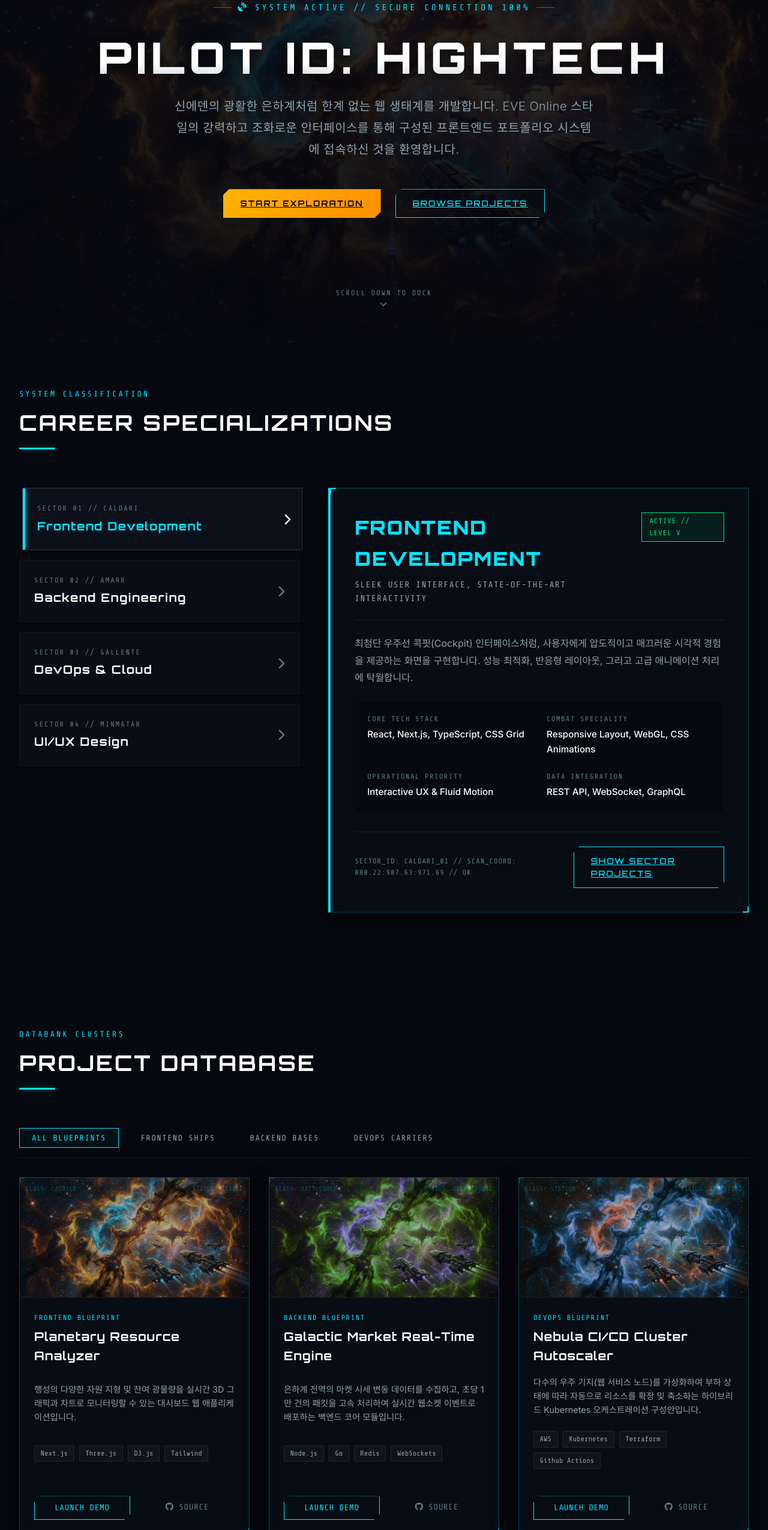
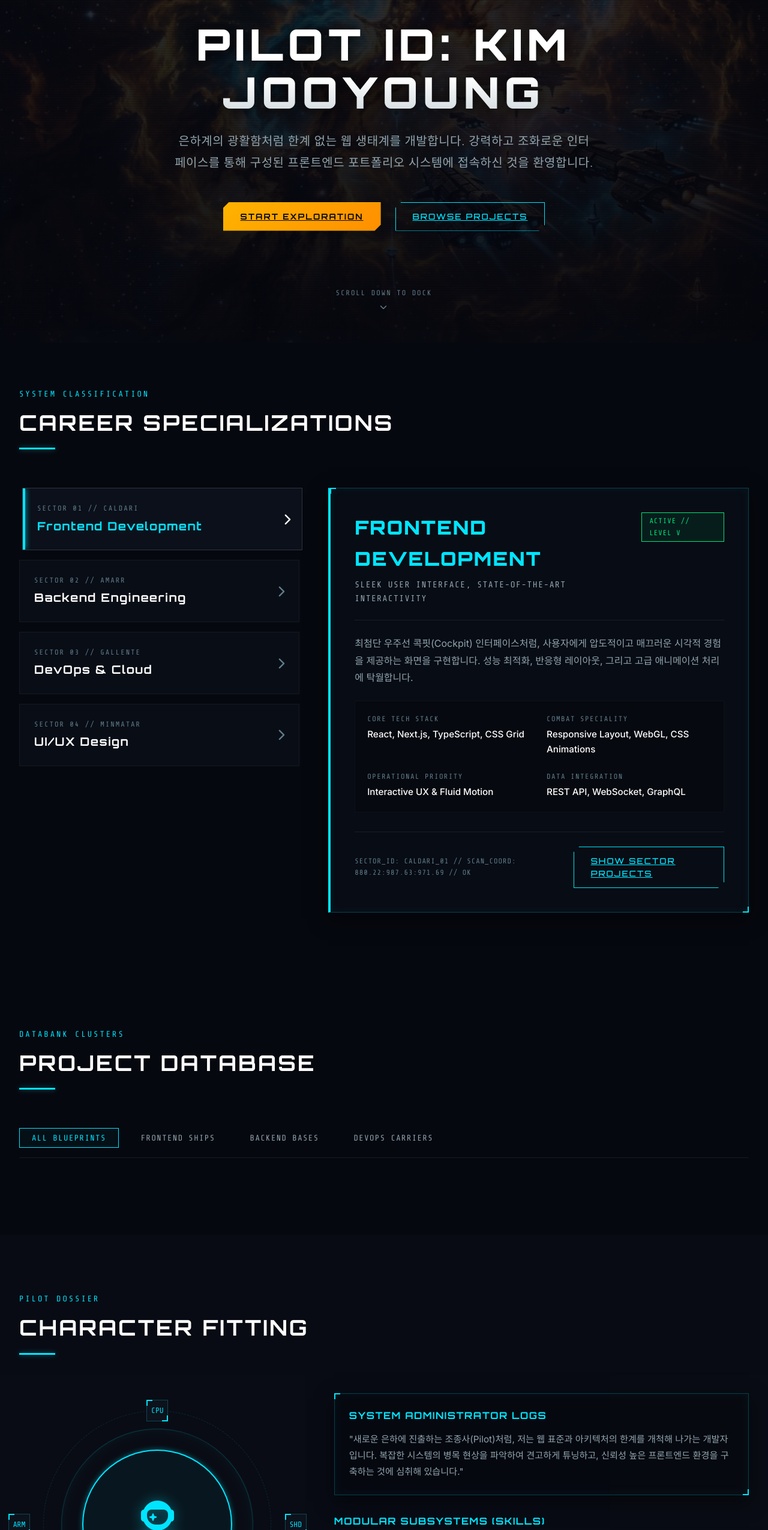
Before and after one commit to LHZ314/BibeCoding_portfolio, a plain HTML site: page index.html in a window 1280 px wide. Shown: the part 250-2800 px from the top of the page at 60% size. Drawn offline with nearby package versions, Linux system fonts and the light colour scheme.

Commit message:
Optimize scrolling performance and update profile avatar/project elements

```diff
--- a/app.js
+++ b/app.js
@@ -141,9 +141,11 @@ document.addEventListener('DOMContentLoaded', () => {
     });
   });
 
-  // --- Active Navigation Highlighting on Scroll ---
-  const sections = document.querySelectorAll('section');
-  window.addEventListener('scroll', () => {
+  // --- Combined Throttled Scroll Listener (requestAnimationFrame) ---
+  let scrollTick = false;
+
+  const handleScroll = () => {
+    // 1. Active Navigation Highlighting
     let current = '';
     const scrollPos = window.scrollY + 200;
 
@@ -161,7 +163,38 @@ document.addEventListener('DOMContentLoaded', () => {
         link.classList.add('active');
       }
     });
+
+    // 2. Skill Progress Bar Scroll Animation
+    if (!animationTriggered && skillSection) {
+      const sectionTop = skillSection.getBoundingClientRect().top;
+      const triggerPoint = window.innerHeight - 100;
+
+      if (sectionTop < triggerPoint) {
+        skillBars.forEach(bar => {
+          const level = bar.getAttribute('data-level');
+          bar.style.width = level;
         });
+
+        // Play a quick charging sound for skills
+        playSound(300, 'sawtooth', 0.5, 0.02);
+        setTimeout(() => playSound(900, 'sine', 0.2, 0.03), 400);
+
+        animationTriggered = true;
+      }
+    }
+
+    scrollTick = false;
+  };
+
+  window.addEventListener('scroll', () => {
+    if (!scrollTick) {
+      window.requestAnimationFrame(handleScroll);
+      scrollTick = true;
+    }
+  });
+
+  // Trigger once on load
+  setTimeout(handleScroll, 500);
 
   // --- Faction/Specialization Interactive System ---
   const factionItems = document.querySelectorAll('.faction-item');
@@ -192,27 +225,33 @@ document.addEventListener('DOMContentLoaded', () => {
 
       // Shift nebula background color slightly based on sector
       const nebulaBg = document.getElementById('nebulaBg');
+      if (nebulaBg) {
         if (factionType === 'frontend') nebulaBg.style.filter = 'hue-rotate(0deg)';
         if (factionType === 'backend') nebulaBg.style.filter = 'hue-rotate(60deg)';
         if (factionType === 'devops') nebulaBg.style.filter = 'hue-rotate(120deg)';
         if (factionType === 'uiux') nebulaBg.style.filter = 'hue-rotate(-60deg)';
+      }
 
       // Update content elements with subtle fade animation
+      if (detailWindow) {
         detailWindow.style.opacity = '0.5';
         detailWindow.style.transform = 'translateY(5px)';
+      }
 
       setTimeout(() => {
-        detailName.textContent = data.name;
-        detailSlogan.textContent = data.slogan;
-        detailDesc.textContent = data.desc;
-        detailStack.textContent = data.stack;
-        detailSpeciality.textContent = data.speciality;
-        detailPriority.textContent = data.priority;
-        detailData.textContent = data.data;
-        detailTicker.textContent = data.ticker;
+        if (detailName) detailName.textContent = data.name;
+        if (detailSlogan) detailSlogan.textContent = data.slogan;
+        if (detailDesc) detailDesc.textContent = data.desc;
+        if (detailStack) detailStack.textContent = data.stack;
+        if (detailSpeciality) detailSpeciality.textContent = data.speciality;
+        if (detailPriority) detailPriority.textContent = data.priority;
+        if (detailData) detailData.textContent = data.data;
+        if (detailTicker) detailTicker.textContent = data.ticker;
 
+        if (detailWindow) {
           detailWindow.style.opacity = '1';
           detailWindow.style.transform = 'none';
+        }
       }, 150);
     });
   });
@@ -251,35 +290,6 @@ document.addEventListener('DOMContentLoaded', () => {
     });
   });
 
-  // --- Skill Progress Bar Scroll Animation ---
-  const skillSection = document.getElementById('profile');
-  const skillBars = document.querySelectorAll('.skill-stat-bar-fill');
-  let animationTriggered = false;
-
-  const animateSkills = () => {
-    if (animationTriggered) return;
-
-    const sectionTop = skillSection.getBoundingClientRect().top;
-    const triggerPoint = window.innerHeight - 100;
-
-    if (sectionTop < triggerPoint) {
-      skillBars.forEach(bar => {
-        const level = bar.getAttribute('data-level');
-        bar.style.width = level;
-      });
-
-      // Play a quick charging sound for skills
-      playSound(300, 'sawtooth', 0.5, 0.02);
-      setTimeout(() => playSound(900, 'sine', 0.2, 0.03), 400);
-
-      animationTriggered = true;
-    }
-  };
-
-  window.addEventListener('scroll', animateSkills);
-  // Trigger on load in case section is already in view
-  setTimeout(animateSkills, 500);
-
   // --- Setup Sound Effects on Buttons ---
   const normalButtons = document.querySelectorAll('.btn-eve, .btn-eve-alt, .project-link, .logo-link');
   addSoundsToElements(normalButtons, playHoverSound, playClickSound);
--- a/index.html
+++ b/index.html
@@ -1,12 +1,14 @@
 <!DOCTYPE html>
 <html lang="ko">
+
 <head>
   <meta charset="UTF-8">
   <meta name="viewport" content="width=device-width, initial-scale=1.0">
 
   <!-- SEO Meta Tags -->
   <title>PILOT LOG | 포트폴리오 데이터베이스</title>
-  <meta name="description" content="EVE Online 스타일의 SF 다크 모드 포트폴리오 웹사이트. 프론트엔드, 백엔드, 데브옵스 프로젝트 및 기술 정보를 테라바이트급 데이터 레이아웃으로 확인해보세요.">
+  <meta name="description"
+    content="EVE Online 스타일의 SF 다크 모드 포트폴리오 웹사이트. 프론트엔드, 백엔드, 데브옵스 프로젝트 및 기술 정보를 테라바이트급 데이터 레이아웃으로 확인해보세요.">
   <meta name="keywords" content="포트폴리오, 개발자 포트폴리오, SF 디자인, EVE Online 스타일, 프론트엔드 포트폴리오">
 
   <!-- Open Graph -->
@@ -20,6 +22,7 @@
   <!-- CSS Stylesheet -->
   <link rel="stylesheet" href="styles.css">
 </head>
+
 <body>
 
   <!-- Background Layers -->
@@ -63,9 +66,9 @@
         <div class="hero-telemetry">
           <i class="fa-solid fa-satellite-dish"></i> SYSTEM ACTIVE // SECURE CONNECTION 100%
         </div>
-        <h1 class="hero-title">PILOT ID: HIGHTECH</h1>
+        <h1 class="hero-title">PILOT ID: Kim Jooyoung</h1>
         <p class="hero-subtitle">
-          신에덴의 광활한 은하계처럼 한계 없는 웹 생태계를 개발합니다. EVE Online 스타일의 강력하고 조화로운 인터페이스를 통해 구성된 프론트엔드 포트폴리오 시스템에 접속하신 것을 환영합니다.
+          은하계의 광활함처럼 한계 없는 웹 생태계를 개발합니다. 강력하고 조화로운 인터페이스를 통해 구성된 프론트엔드 포트폴리오 시스템에 접속하신 것을 환영합니다.
         </p>
         <div class="hero-actions">
           <a href="#specializations" class="btn-eve" id="heroCtaPrimary">Start Exploration</a>
@@ -89,7 +92,8 @@
         <!-- Factions list (Specializations) -->
         <div class="faction-list" id="factionList">
 
-          <div class="faction-item active" data-faction="frontend" style="--faction-color: var(--accent-cyan);" id="factionFe">
+          <div class="faction-item active" data-faction="frontend" style="--faction-color: var(--accent-cyan);"
+            id="factionFe">
             <div class="faction-meta">
               <span class="faction-code">SECTOR 01 // CALDARI</span>
               <span class="faction-name">Frontend Development</span>
@@ -135,7 +139,8 @@
 
           <div class="detail-body">
             <p class="detail-description" id="detailDesc">
-              최첨단 우주선 콕핏(Cockpit) 인터페이스처럼, 사용자에게 압도적이고 매끄러운 시각적 경험을 제공하는 화면을 구현합니다. 성능 최적화, 반응형 레이아웃, 그리고 고급 애니메이션 처리에 탁월합니다.
+              최첨단 우주선 콕핏(Cockpit) 인터페이스처럼, 사용자에게 압도적이고 매끄러운 시각적 경험을 제공하는 화면을 구현합니다. 성능 최적화, 반응형 레이아웃, 그리고 고급 애니메이션 처리에
+              탁월합니다.
             </p>
 
             <div class="detail-specs-grid">
@@ -184,98 +189,7 @@
 
         <!-- Project Cards Grid -->
         <div class="project-grid" id="projectGrid">
-
-          <!-- Project 1 -->
-          <div class="project-card photon-panel tech-corners" data-type="frontend" id="proj1">
-            <div class="project-media">
-              <div class="project-tech-overlays">
-                <span>CLASS: CARRIER</span>
-                <span>STATUS: STABLE</span>
-              </div>
-              <img src="assets/hero_space_bg.png" alt="Planetary Analyzer UI Screenshot" class="project-img">
-            </div>
-            <div class="project-content">
-              <div class="project-header-info">
-                <span class="project-type">Frontend Blueprint</span>
-                <h3 class="project-name">Planetary Resource Analyzer</h3>
-              </div>
-              <p class="project-desc">
-                행성의 다양한 자원 지형 및 잔여 광물량을 실시간 3D 그래픽과 차트로 모니터링할 수 있는 대시보드 웹 애플리케이션입니다.
-              </p>
-              <div class="project-tags">
-                <span class="project-tag">Next.js</span>
-                <span class="project-tag">Three.js</span>
-                <span class="project-tag">D3.js</span>
-                <span class="project-tag">Tailwind</span>
-              </div>
-              <div class="project-actions">
-                <a href="#" class="btn-eve-alt project-link" id="proj1Demo">Launch Demo</a>
-                <a href="#" class="project-link" style="color: var(--text-muted);" id="proj1Git"><i class="fa-brands fa-github"></i> Source</a>
-              </div>
-            </div>
-          </div>
-
-          <!-- Project 2 -->
-          <div class="project-card photon-panel tech-corners" data-type="backend" id="proj2">
-            <div class="project-media">
-              <div class="project-tech-overlays">
-                <span>CLASS: BATTLESHIP</span>
-                <span>STATUS: OPERATIONAL</span>
-              </div>
-              <!-- Reusing nebula image as card background for consistency -->
-              <img src="assets/hero_space_bg.png" alt="Market API Screenshot" class="project-img" style="filter: hue-rotate(60deg);">
-            </div>
-            <div class="project-content">
-              <div class="project-header-info">
-                <span class="project-type">Backend Blueprint</span>
-                <h3 class="project-name">Galactic Market Real-Time Engine</h3>
-              </div>
-              <p class="project-desc">
-                은하계 전역의 마켓 시세 변동 데이터를 수집하고, 초당 1만 건의 패킷을 고속 처리하여 실시간 웹소켓 이벤트로 배포하는 백엔드 코어 모듈입니다.
-              </p>
-              <div class="project-tags">
-                <span class="project-tag">Node.js</span>
-                <span class="project-tag">Go</span>
-                <span class="project-tag">Redis</span>
-                <span class="project-tag">WebSockets</span>
-              </div>
-              <div class="project-actions">
-                <a href="#" class="btn-eve-alt project-link" id="proj2Demo">Launch Demo</a>
-                <a href="#" class="project-link" style="color: var(--text-muted);" id="proj2Git"><i class="fa-brands fa-github"></i> Source</a>
-              </div>
-            </div>
-          </div>
-
-          <!-- Project 3 -->
-          <div class="project-card photon-panel tech-corners" data-type="devops" id="proj3">
-            <div class="project-media">
-              <div class="project-tech-overlays">
-                <span>CLASS: STATION</span>
-                <span>STATUS: COMPLETED</span>
-              </div>
-              <img src="assets/hero_space_bg.png" alt="Kubernetes Cluster Screenshot" class="project-img" style="filter: hue-rotate(180deg);">
-            </div>
-            <div class="project-content">
-              <div class="project-header-info">
-                <span class="project-type">DevOps Blueprint</span>
-                <h3 class="project-name">Nebula CI/CD Cluster Autoscaler</h3>
-              </div>
-              <p class="project-desc">
-                다수의 우주 기지(웹 서비스 노드)를 가상화하여 부하 상태에 따라 자동으로 리소스를 확장 및 축소하는 하이브리드 Kubernetes 오케스트레이션 구성안입니다.
-              </p>
-              <div class="project-tags">
-                <span class="project-tag">AWS</span>
-                <span class="project-tag">Kubernetes</span>
-                <span class="project-tag">Terraform</span>
-                <span class="project-tag">Github Actions</span>
-              </div>
-              <div class="project-actions">
-                <a href="#" class="btn-eve-alt project-link" id="proj3Demo">Launch Demo</a>
-                <a href="#" class="project-link" style="color: var(--text-muted);" id="proj3Git"><i class="fa-brands fa-github"></i> Source</a>
-              </div>
-            </div>
-          </div>
-
+          <!-- TODO: Add your project blueprints here. Image assets are preserved in the assets folder. -->
         </div>
       </div>
     </section>
@@ -294,8 +208,8 @@
             <div class="fitting-circle-inner"></div>
           </div>
 
-          <div class="profile-avatar-container">
-            <img src="assets/space_pilot_avatar.png" alt="Pilot Avatar Picture" class="profile-avatar-img" id="pilotAvatar">
+          <div class="profile-avatar-container" style="display: flex; align-items: center; justify-content: center; background: rgba(0, 229, 255, 0.05);">
+            <i class="fa-solid fa-user-astronaut" id="pilotAvatar" style="font-size: 5rem; color: var(--accent-active); filter: drop-shadow(0 0 10px var(--accent-active-glow)); transition: color var(--transition-medium), filter var(--transition-medium);"></i>
           </div>
 
           <!-- EVE Style Tech Slots -->
@@ -310,7 +224,8 @@
           <div class="biography-box photon-panel tech-corners" id="bioBox">
             <h3 class="bio-title">System Administrator Logs</h3>
             <p class="bio-text">
-              "새로운 은하에 진출하는 조종사(Pilot)처럼, 저는 웹 표준과 아키텍처의 한계를 개척해 나가는 개발자입니다. 복잡한 시스템의 병목 현상을 파악하여 견고하게 튜닝하고, 신뢰성 높은 프론트엔드 환경을 구축하는 것에 심취해 있습니다."
+              "새로운 은하에 진출하는 조종사(Pilot)처럼, 저는 웹 표준과 아키텍처의 한계를 개척해 나가는 개발자입니다. 복잡한 시스템의 병목 현상을 파악하여 견고하게 튜닝하고, 신뢰성 높은
+              프론트엔드 환경을 구축하는 것에 심취해 있습니다."
             </p>
           </div>
 
@@ -374,7 +289,7 @@
         <div class="terminal-window photon-panel tech-corners" id="terminalWindow">
           <div class="terminal-header">
             <div class="terminal-title">
-              <span class="terminal-status-dot"></span> BROADCAST CHANNEL: SECURE_COMMS_V4.1
+              <span class="terminal-status-dot"></span> BROADCAST CHANNEL
             </div>
             <div class="terminal-dots">
               <span></span>
@@ -383,18 +298,22 @@
             </div>
           </div>
 
-          <form class="terminal-form" id="contactForm" onsubmit="event.preventDefault(); alert('Transmission queued. Subspace network broadcast initiated!');">
+          <form class="terminal-form" id="contactForm"
+            onsubmit="event.preventDefault(); alert('Transmission queued. Subspace network broadcast initiated!');">
             <div class="form-group">
               <label for="pilotName" class="form-label">Pilot Call Sign / Name</label>
-              <input type="text" id="pilotName" class="form-input tech-corners" placeholder="Enter your identity..." required>
+              <input type="text" id="pilotName" class="form-input tech-corners" placeholder="Enter your identity..."
+                required>
             </div>
             <div class="form-group">
               <label for="pilotEmail" class="form-label">Subspace Link / Email Address</label>
-              <input type="email" id="pilotEmail" class="form-input tech-corners" placeholder="pilot@domain.net" required>
+              <input type="email" id="pilotEmail" class="form-input tech-corners" placeholder="pilot@domain.net"
+                required>
             </div>
             <div class="form-group">
               <label for="transmissionMsg" class="form-label">Encrypted Message Body</label>
-              <textarea id="transmissionMsg" class="form-input tech-corners" placeholder="Input your telemetry transmission details here..." required></textarea>
+              <textarea id="transmissionMsg" class="form-input tech-corners"
+                placeholder="Input your telemetry transmission details here..." required></textarea>
             </div>
 
             <div class="form-terminal-footer">
@@ -427,4 +346,5 @@
   <!-- JS Scripts -->
   <script src="app.js"></script>
 </body>
+
 </html>
--- a/styles.css
+++ b/styles.css
@@ -86,13 +86,15 @@ body {
   background-size: cover;
   background-position: center;
   z-index: -2;
-  transform: scale(1.05);
+  transform: scale(1.05) translate3d(0, 0, 0);
+  will-change: transform;
+  backface-visibility: hidden;
   animation: slowPan 40s ease-in-out infinite alternate;
 }
 
 @keyframes slowPan {
-  0% { transform: scale(1.05) translate(0, 0); }
-  100% { transform: scale(1.1) translate(-2%, -1%); }
+  0% { transform: scale(1.05) translate3d(0, 0, 0); }
+  100% { transform: scale(1.1) translate3d(-2%, -1%, 0); }
 }
 
 /* Scanlines overlay */
@@ -115,6 +117,8 @@ body {
   z-index: -1;
   pointer-events: none;
   opacity: 0.4;
+  transform: translate3d(0, 0, 0);
+  will-change: transform;
 }
 
 /* Global Tech Panel (Photon UI Window) */
@@ -125,6 +129,7 @@ body {
   backdrop-filter: blur(10px);
   position: relative;
   transition: border var(--transition-fast), box-shadow var(--transition-fast);
+  transform: translate3d(0, 0, 0);
 }
 
 .photon-panel:hover {
@@ -365,6 +370,7 @@ body {
   text-transform: uppercase;
   background: linear-gradient(to bottom, #ffffff 60%, #cfd8dc 100%);
   -webkit-background-clip: text;
+  background-clip: text;
   -webkit-text-fill-color: transparent;
   filter: drop-shadow(0 2px 10px rgba(0, 0, 0, 0.8));
 }
```
Lines whose indentation alone changed are shown as unchanged.
